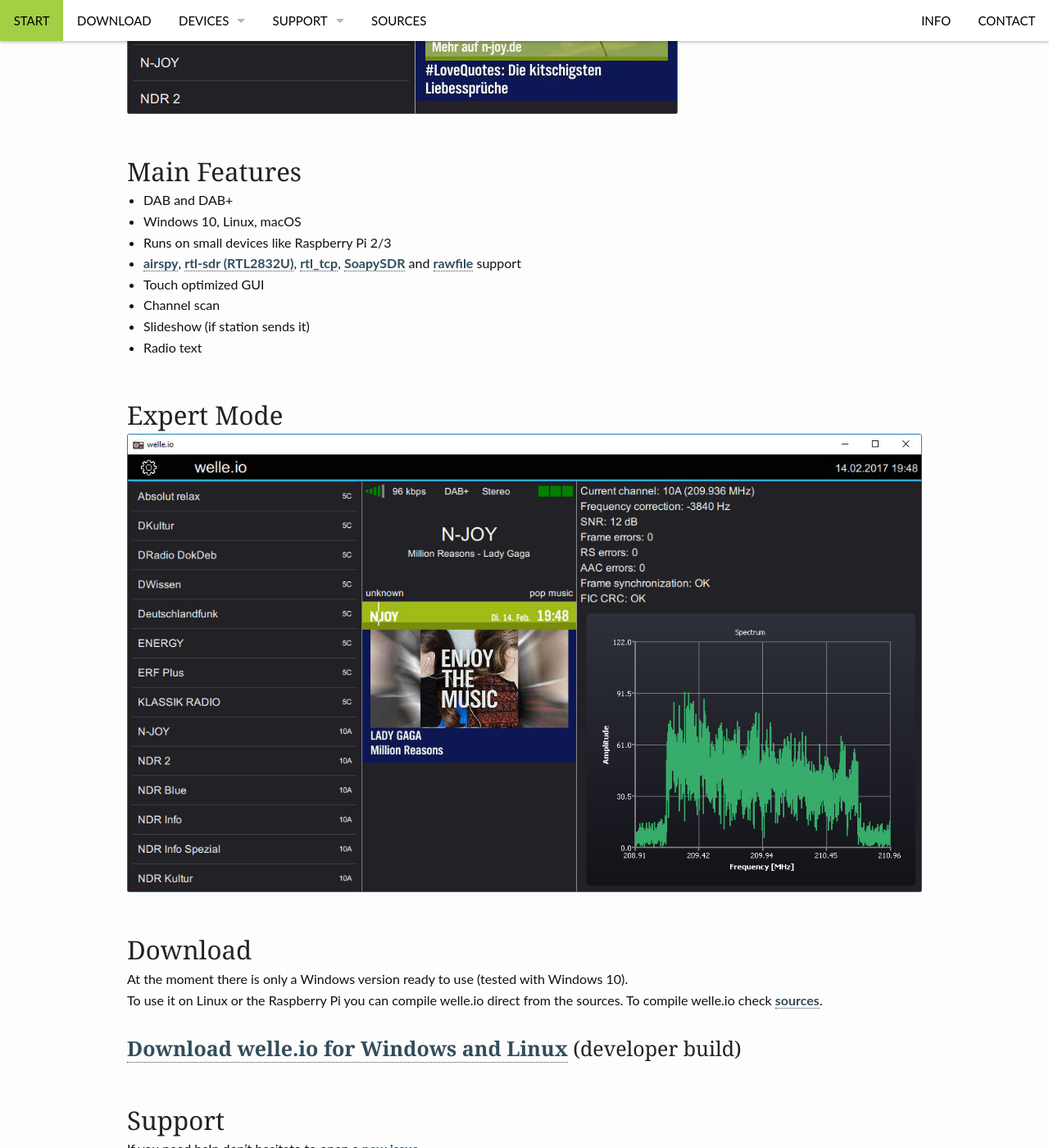
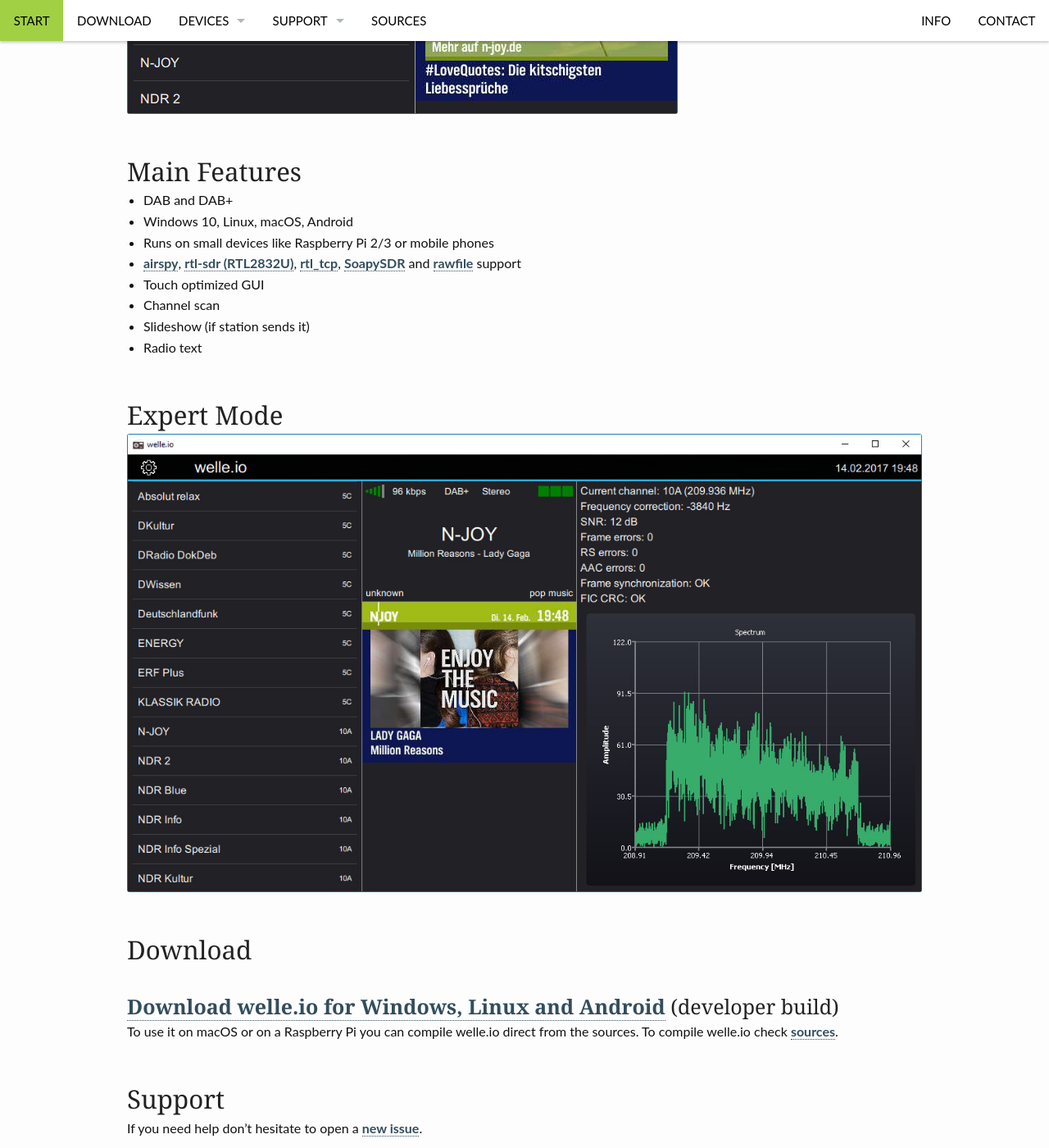
Before and after one commit to AlbrechtL/albrechtl.github.io, a Jekyll site: the page built from pages/pages-root-folder/index.md, in a window 1280 px wide and 1400 px high, scrolled down 884 px. Shown: the whole window at 82% size. Built offline with Jekyll 4.4.1, drawn with Linux system fonts in a browser that asks for light colours.

Commit message:
Update index.md

```diff
--- a/pages/pages-root-folder/index.md
+++ b/pages/pages-root-folder/index.md
@@ -48,8 +48,8 @@
 Main Features
 ---
 * DAB and DAB+
-* Windows 10, Linux, macOS
-* Runs on small devices like Raspberry Pi 2/3
+* Windows 10, Linux, macOS, Android
+* Runs on small devices like Raspberry Pi 2/3 or mobile phones
 * [airspy](/devices/airspy), [rtl-sdr (RTL2832U)](/devices/rtl_sdr), [rtl_tcp](/devices/rtl_tcp), [SoapySDR](/devices/soapysdr) and [rawfile](/devices/rawfile) support
 * Touch optimized GUI
 * Channel scan
@@ -62,10 +62,9 @@
 
 Download
 ---
-At the moment there is only a Windows version ready to use (tested with Windows 10).
-To use it on Linux or the Raspberry Pi you can compile welle.io direct from the sources. To compile welle.io check [sources](https://github.com/AlbrechtL/welle.io).
+### [Download welle.io for Windows, Linux and Android](http://github.com/AlbrechtL/welle.io/releases) (developer build)
 
-### [Download welle.io for Windows and Linux](http://github.com/AlbrechtL/welle.io/releases) (developer build)
+To use it on macOS or on a Raspberry Pi you can compile welle.io direct from the sources. To compile welle.io check [sources](https://github.com/AlbrechtL/welle.io).
 
 Support
 ---
```
